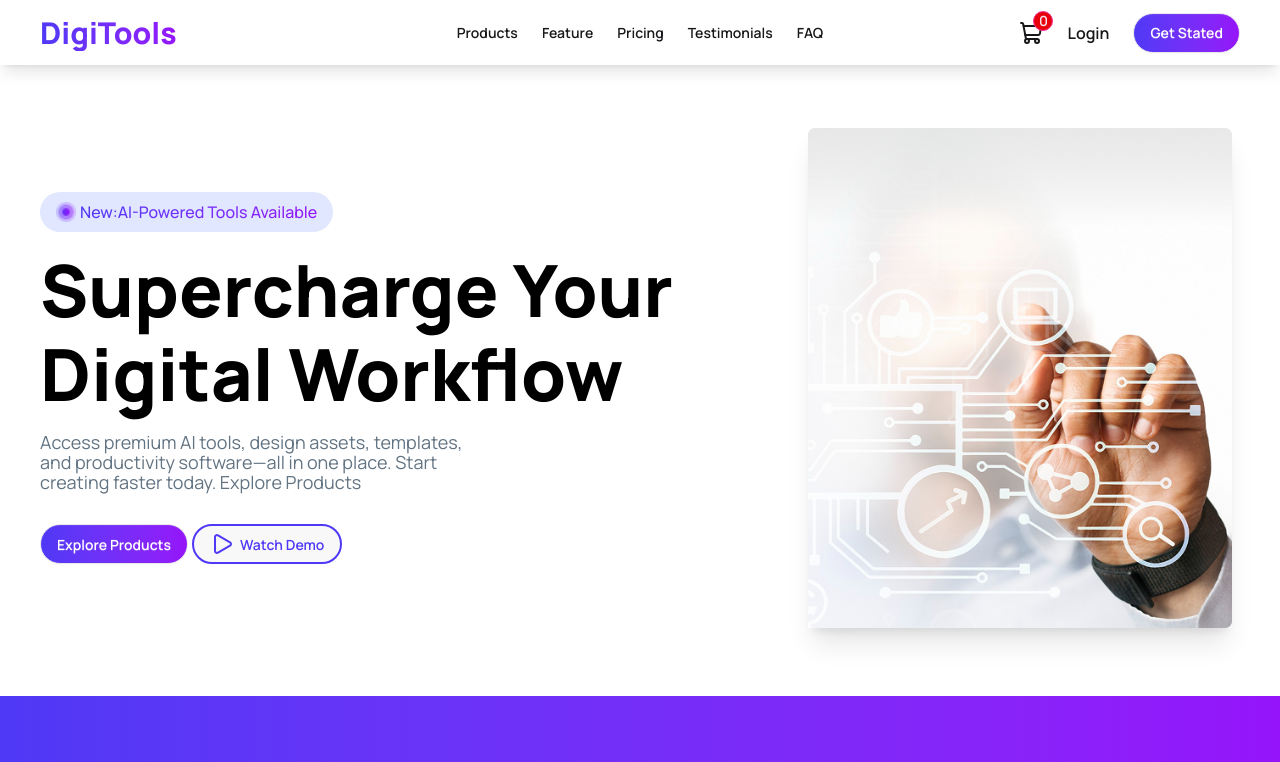
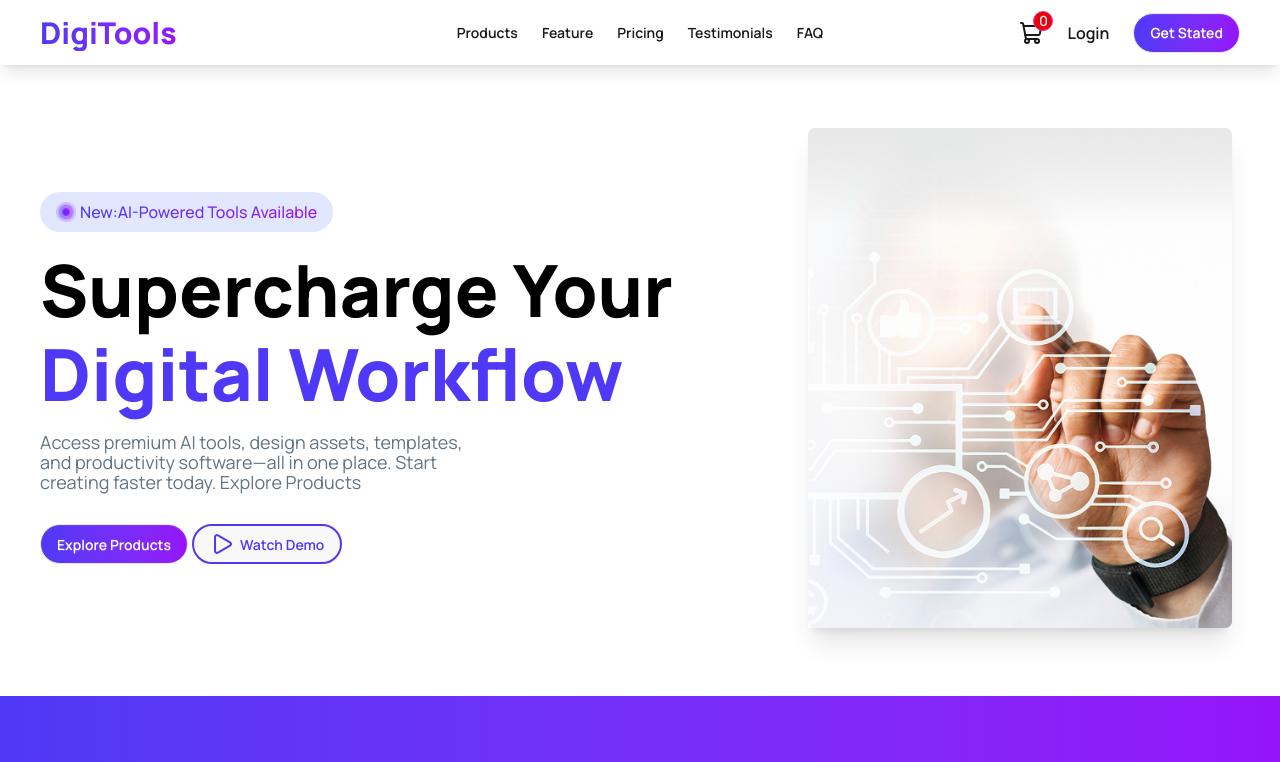
Before and after one commit to md-siam-kazi-dev/DigiTools-Platform, a React (Vite) app: page / in a window 1280 px wide. Shown: the top 762 px of the page. Built offline with nearby package versions, Linux system fonts and the light colour scheme.

Commit message:
headilin styleing

```diff
--- a/src/component/banner/Banner.jsx
+++ b/src/component/banner/Banner.jsx
@@ -15,7 +15,7 @@ const Banner = () => {
         </div>
 
         <h1 className="banner-h1">
-          Supercharge Your <br /> Digital Workflow
+          Supercharge Your <br /><span className="text-[#4F39F6]" >Digital Workflow</span>
         </h1>
 
         <p className="banner-p">
```
